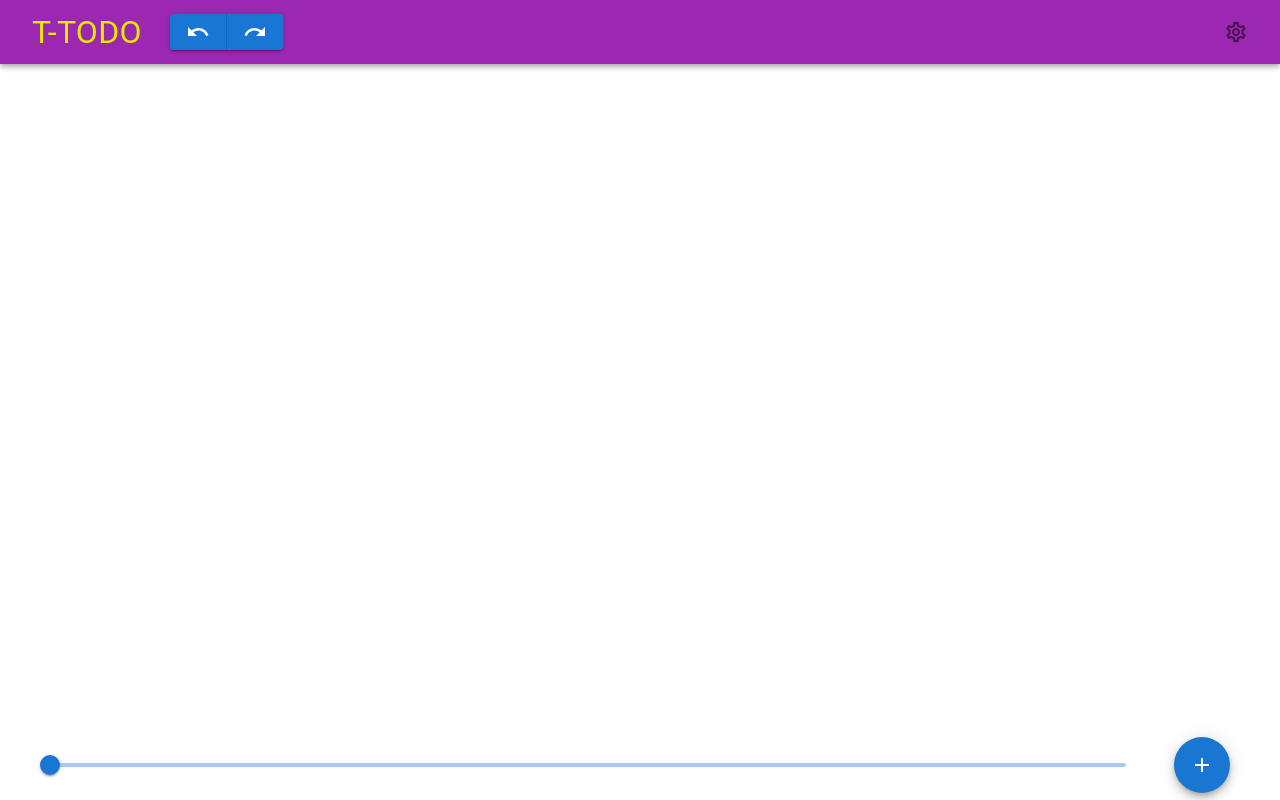
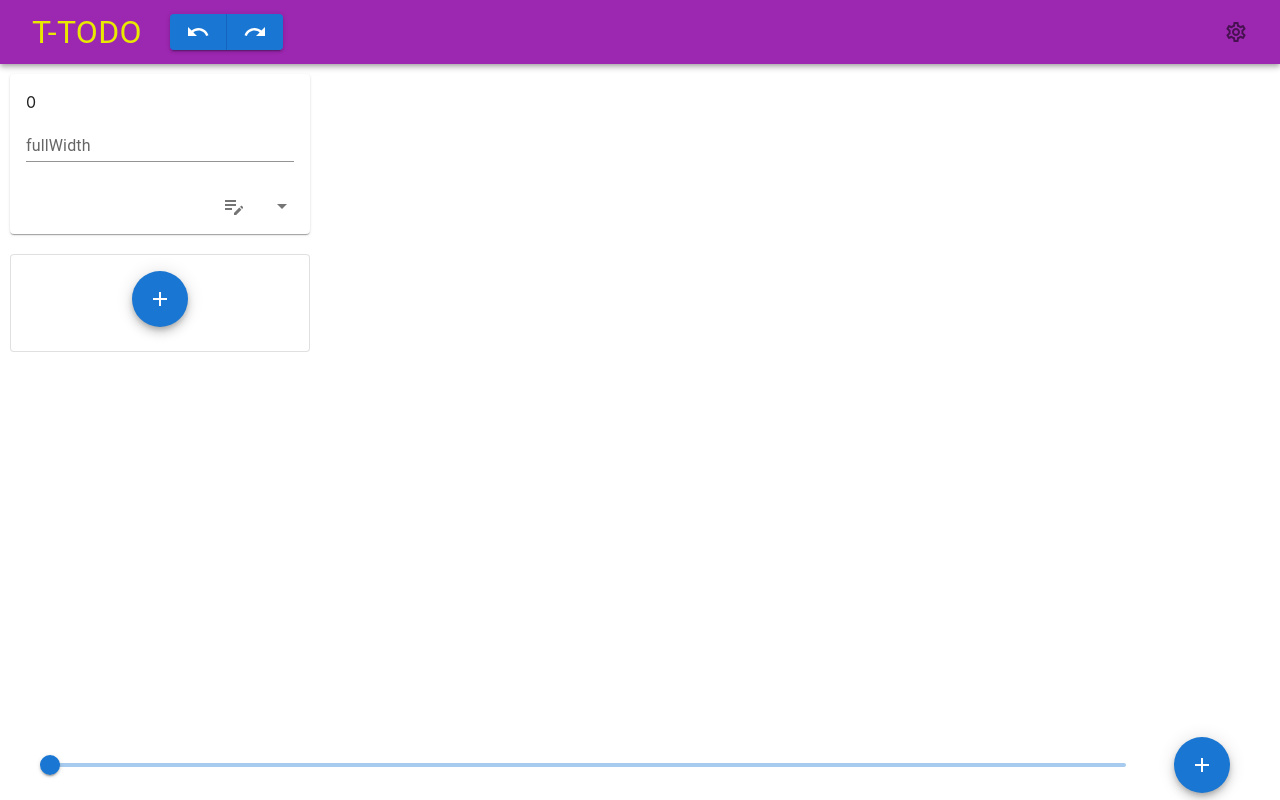
Before and after one commit to GodHexagon/to-do2, a React (Vite) app in the folder vite-project/: page / in a window 1280 px wide. Built offline with nearby package versions, Linux system fonts and the light colour scheme.

Commit message:
modified:   vite-project/src/App.tsx

```diff
--- a/vite-project/src/App.tsx
+++ b/vite-project/src/App.tsx
@@ -110,8 +110,8 @@ export const App = () => {
   );
 
   // エリア追加
-  const [cardData, setCardData] = React.useState<readonly CardData[]> ([]);
-  const [numberNewKey, setNumberNewKey] = useState(0);
+  const [cardData, setCardData] = React.useState<readonly CardData[]> ([{key: 0}]);
+  const [numberNewKey, setNumberNewKey] = useState(1);
 
   const addCard = () => {
     setCardData([ ...cardData, {key: numberNewKey} ]);
@@ -162,12 +162,12 @@ export const App = () => {
         </Toolbar>
       </AppBar>
 
-      <Box paddingX="0.5vw" overflow="hidden" sx={{ flex: 1 }}>
-        <Box height="100%" maxWidth="100000px" position="relative">
+      <Box paddingX="0vw" overflow="hidden" sx={{ flex: 1 }}>
+        <Box width="0" height="100%" maxWidth="100000px" position="relative">
           <Grid height="100%" container direction="column" justifyContent="start">
             {cardData.map((data) => {
               return (
-                <Grid width="33vw" maxHeight="100%" key={data.key}>
+                <Grid width="25vw" maxHeight="100%" key={data.key}>
                   <Card sx={{ margin: '10px' }}>
                     <CardContent>
                       {data.key}
@@ -185,6 +185,16 @@ export const App = () => {
                 </Grid>
               );
             })}
+
+              <Grid width="25vw" maxHeight="100%">
+                <Card variant="outlined" sx={{ margin: '10px' }}>
+                  <CardContent sx={{ display: 'flex', justifyContent: 'center' }}>
+                    <Fab color="primary" aria-label="add" onClick={addCard}>
+                      <AddIcon />
+                    </Fab>
+                  </CardContent>
+                </Card>
+              </Grid>
           </Grid>
         </Box>
       </Box>
```
